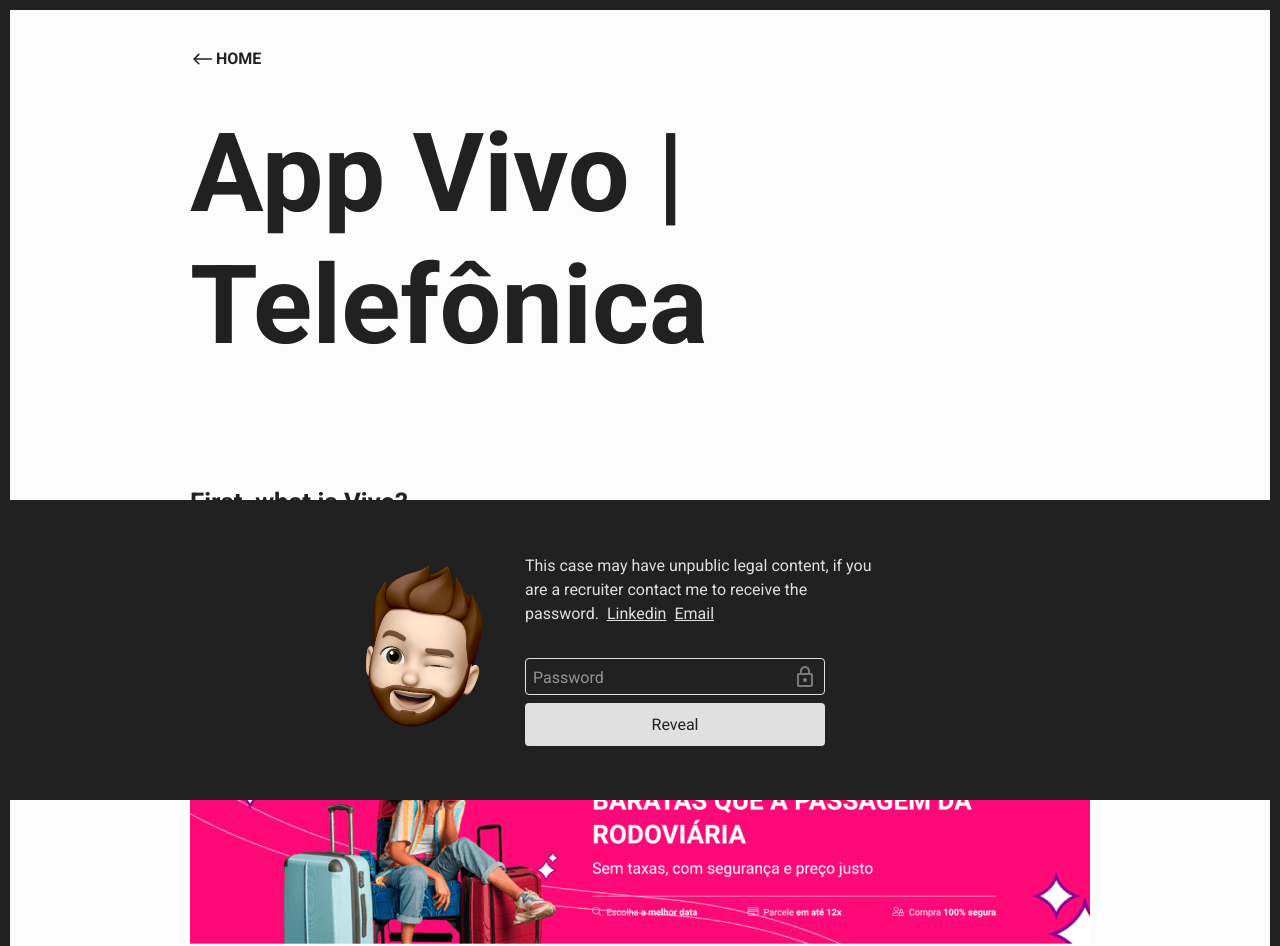
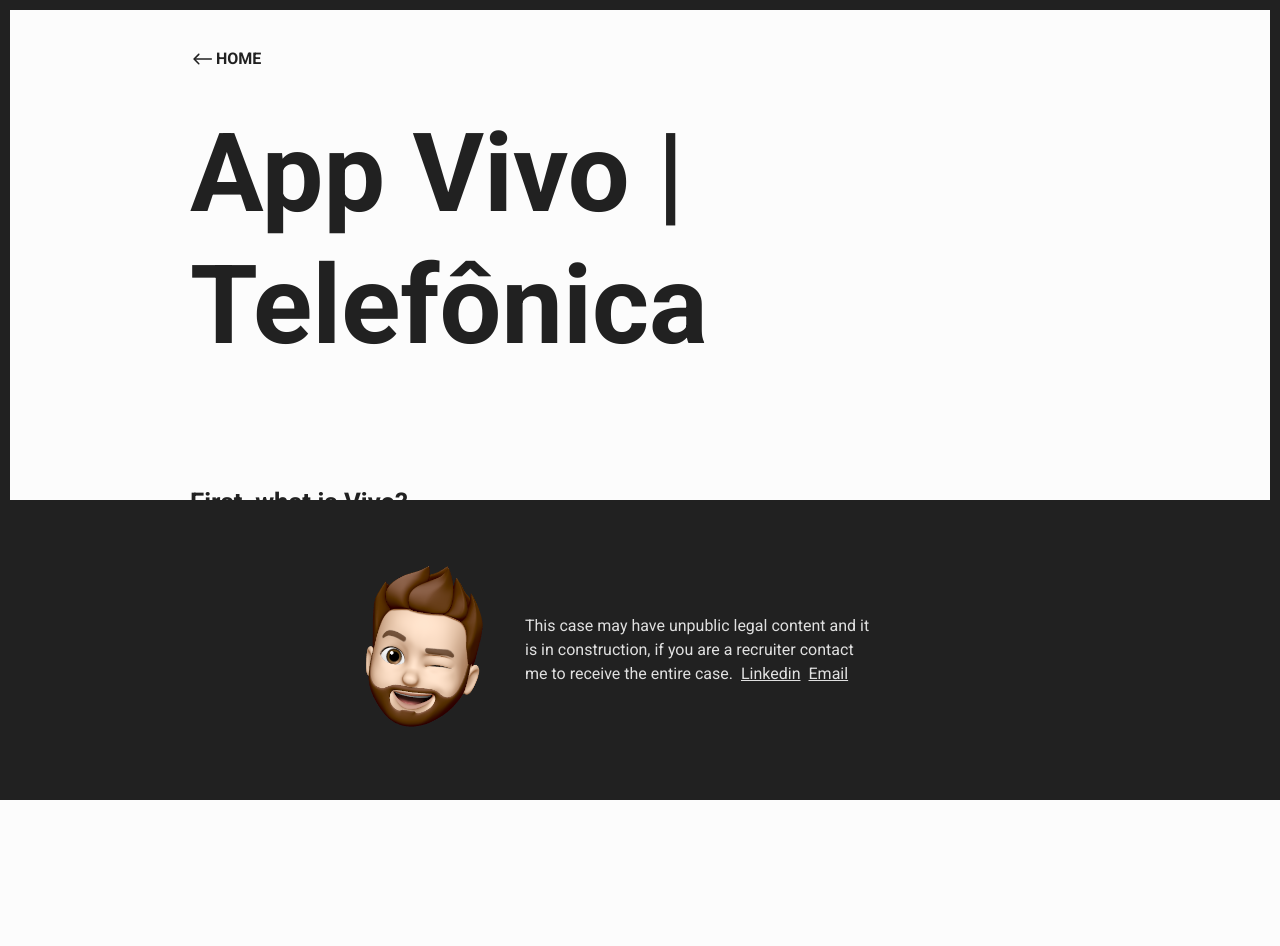
Before and after one commit to gabriellmrosa/gabriellamas-site, a Next.js app: page /vivo in a window 1280 px wide. Shown: the top 946 px of the page. After the commit the page ends 800 px from the top, so only its background shows below. Built offline with nearby package versions, Linux system fonts and the light colour scheme.

Commit message:
new case vivo

```diff
--- a/pages/vivo/index.js
+++ b/pages/vivo/index.js
@@ -68,8 +68,8 @@
           }
         >
           <p>
-            This case may have unpublic legal content, if you are a recruiter
-            contact me to receive the password.
+            This case may have unpublic legal content and it is in construction, if you are a recruiter
+            contact me to receive the entire case.
             <a
               className="link-social"
               href="https://www.linkedin.com/in/gabriel-lamas/"
@@ -86,19 +86,6 @@
             </a>
           </p>
 
-          <label>
-            <input
-              type="password"
-              name="password"
-              placeholder=" "
-              value={formTryAccess.values.password}
-              onChange={formTryAccess.handleChange}
-              required
-            />
-            <span>Password</span>
-            <LockIcon theme={context.mode} />
-          </label>
-          <button>Reveal</button>
         </form>
       </div>
 
@@ -107,31 +94,15 @@
         <h2>App Vivo | Telefônica</h2>
         <h5>First, what is Vivo?</h5>
         <p>
-          Vivo is an app, created in 2016, like a Uber but for bus. In Brazil
-          we have many monopolysis that dificult de progress of the country and
-          the ”bus cartel” is one of then, this makes the passport value
-          expansive, less time options for the client and another's problems,
-          Buser solution is making partnertship with bus travel companys and
-          conecting all in one app, the ideia of the app is centralize all
-          demand in one local to make more less pricing to the client and bring
-          demand for de partners.
+          This case is under construction...
         </p>
         <a
           className="link-case-description"
           href="https://vivo.com.br"
           target="_Blank"
         >
-          Buser website
+          Vivo website
         </a>
-        <figure>
-          <Image
-            src={BannerBuser}
-            alt="Banner do site da Buser no ano de 2022"
-          />
-          <figcaption>
-            Banner used on the Buser website in the year 2022
-          </figcaption>
-        </figure>
 
         {access && <UnpublicTwo />}
       </div>
--- a/src/components/Projects/projects.json
+++ b/src/components/Projects/projects.json
@@ -2,7 +2,7 @@
     "projects": [
         {
             "title":"App Vivo | Telefônica",
-            "description" : "At Vivo I helped to build solutions for internal teams that analyzed incidents, refunds, tax issues, among others.",
+            "description" : "I worked on discovery, user research, usability testing, accessibility documentation, for solutions with more than 2.3 milion users.",
             "logo": "VivoLogo.svg",
             "bgLogoColor":"#660099",
             "href":"/vivo"
```
Also changed, not shown: 2 other files (tests, documents, lock files or other folders).
